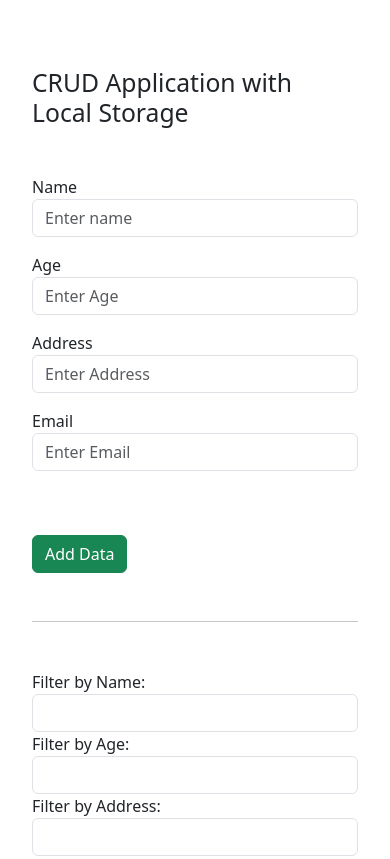
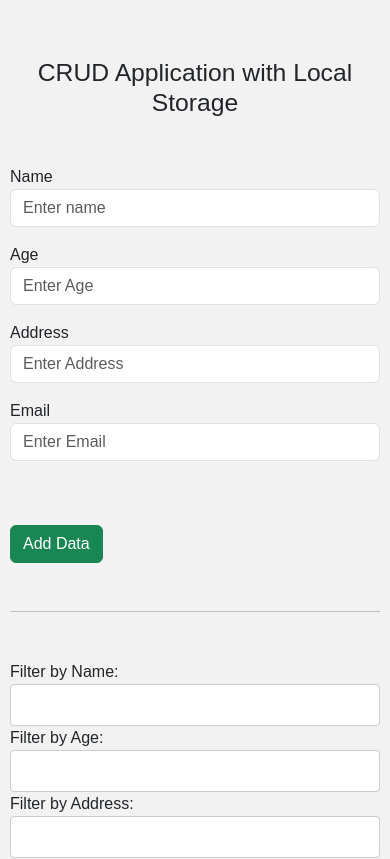
Before and after one commit to Vinayak2004/CRUD-App, a plain HTML site: page index.html in a window 390 px wide. Shown: the top 859 px of the page. Drawn offline with nearby package versions, Linux system fonts and the light colour scheme.

Commit message:
Update index.html

```diff
--- a/index.html
+++ b/index.html
@@ -16,17 +16,7 @@
   />
 
   <!-- CSS Styles -->
-  <style>
-    body {
-      padding: 20px;
-    }
-
-    @media (max-width: 576px) {
-      .form-group {
-        margin-bottom: 10px;
-      }
-    }
-  </style>
+  <link rel="stylesheet" href="style.css" />
 </head>
 <body>
   <div class="container">
@@ -76,8 +66,9 @@
 
         <div class="col-lg-12 mt-5">
           <button class="btn btn-success" id="submit" onclick="AddData()">Add Data</button>
-          <button class="btn btn-primary d-none" id="update">Update</button>
+          <button class="btn btn-primary" id="update" style="display: none;">Update</button>
         </div>
+
       </div>
     </div>
     <hr />
```
